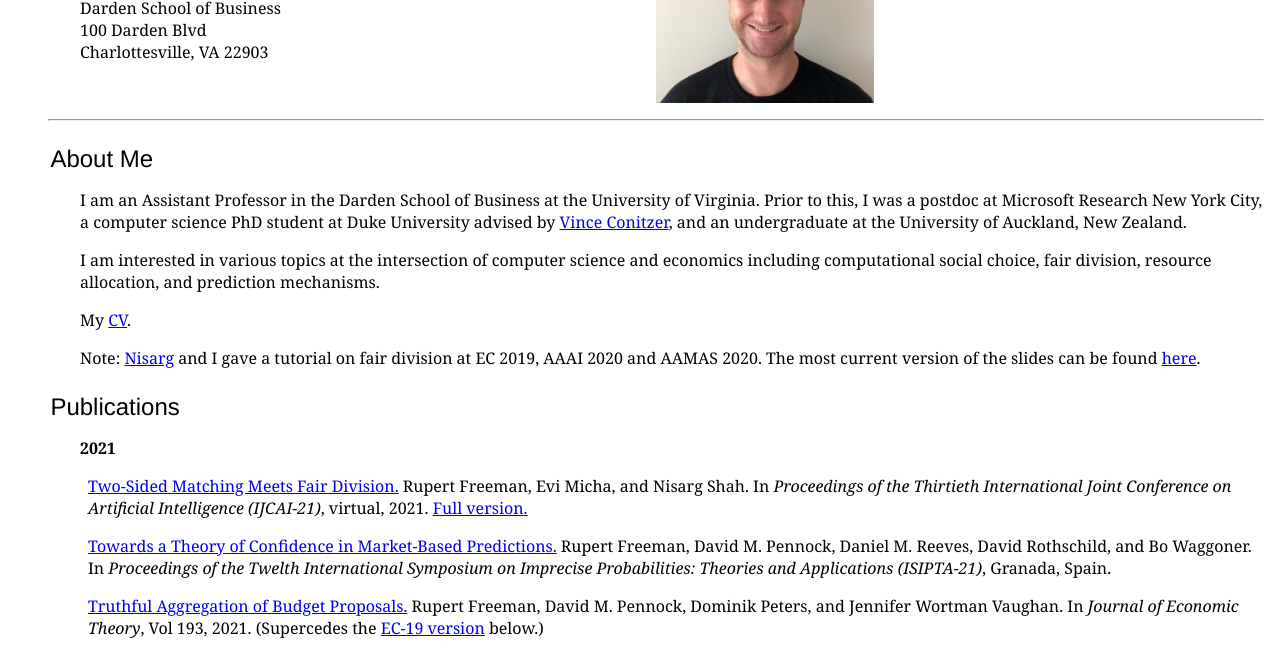
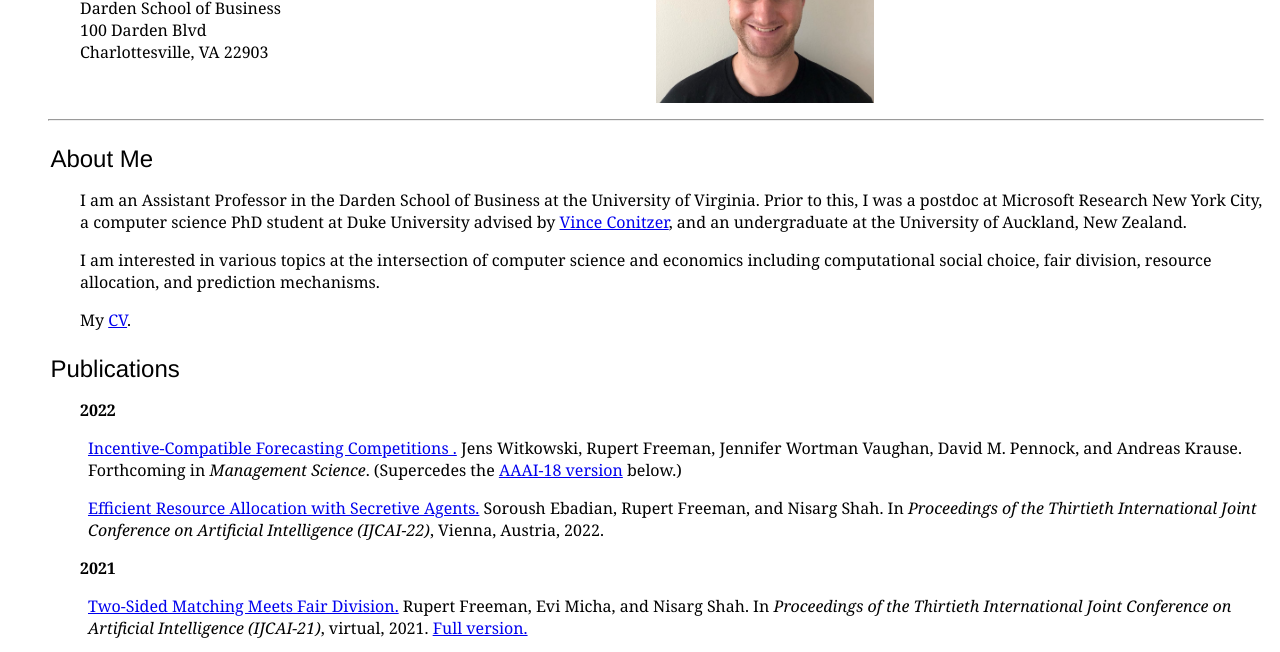
Before and after one commit to rupertfreeman/rupertfreeman.github.io, a plain HTML site: page index.html in a window 1280 px wide. Shown: the part 137-789 px from the top of the page. Drawn offline with Linux system fonts and the light colour scheme.

Commit message:
Update CV and 2022 pubs

```diff
--- a/index.html
+++ b/index.html
@@ -128,13 +128,35 @@
         My <a href="cv.pdf">CV</a>.
     </p>
 
-    <p>
+    <!--<p>
         Note: <a href="https://www.cs.toronto.edu/~nisarg/">Nisarg</a> and I gave
         a tutorial on fair division at EC 2019, AAAI 2020 and AAMAS 2020. The most current version of the slides can be
         found <a href="Tutorial-Slides.pdf">here</a>.
+    </p>-->
+
+    <h2>Publications</h2>
+
+    <p>
+        <b>2022</b>
     </p>
 
-    <h2>Publications</h2>
+    <ul>
+
+        <li>
+            <a href="https://pubsonline.informs.org/doi/10.1287/mnsc.2022.4410">Incentive-Compatible Forecasting Competitions
+.</a> Jens Witkowski, Rupert Freeman, Jennifer Wortman Vaughan, David M.
+            Pennock,
+            and Andreas Krause. Forthcoming in <i>Management Science</i>. (Supercedes the <a
+                href="forecaster-selection.pdf">AAAI-18 version</a> below.)
+        </li>
+
+        <li>
+            <a href="secretive.pdf">Efficient Resource Allocation with Secretive Agents.</a> Soroush Ebadian, Rupert Freeman,
+            and Nisarg Shah. In <i>Proceedings of the Thirtieth International Joint Conference on Artificial
+                Intelligence (IJCAI-22)</i>, Vienna, Austria, 2022.
+        </li>
+
+    </ul>
 
     <p>
         <b>2021</b>
```
Also changed, not shown: 2 other files.
